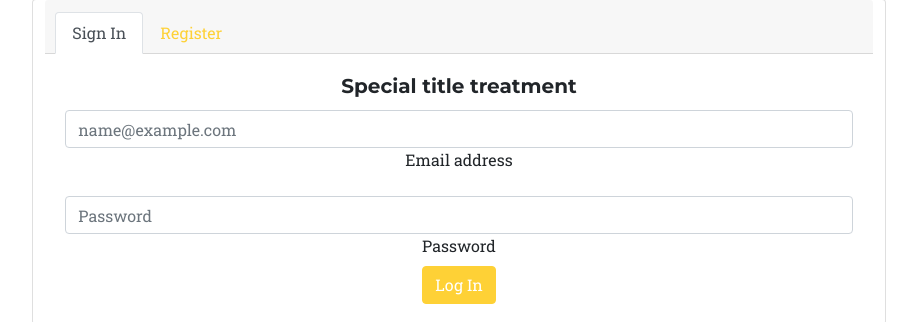
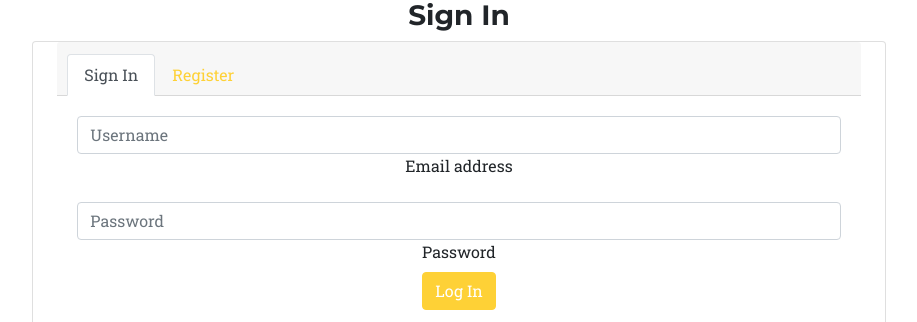
Before and after one commit to Code-Institute-Submissions/Third-Milestone-Project-Cookbook1, a Flask app: page /login in a window 1280 px wide. Shown: the part 715-1037 px from the top of the page, without its empty margins (181-1098 px from the left). Run offline with Flask 2, Linux system fonts and the light colour scheme; some libraries are stand-ins or nearby versions; some web fonts are replaced.

Commit message:
linked register/sign with the correct classes and added app.py route

```diff
--- a/templates/login.html
+++ b/templates/login.html
@@ -1,7 +1,10 @@
 {% extends "base.html" %}
 {% block content %}
 
-<div class="card text-center col-8 offset-2">
+<h3 class="text-center">Sign In</h3>
+
+<div class="card text-center col-8 offset-2 method="POST" action="{{  url_for('login')  }}">
+    <div class="form-container container">
     <div class="card-header">
         <ul class="nav nav-tabs card-header-tabs">
         <li class="nav-item">
@@ -13,18 +16,20 @@
         </ul>
     </div>
     <div class="card-body">
-    <h5 class="card-title">Special title treatment</h5>
+
         <div class="form-floating mb-3">
-  <input type="email" class="form-control" id="floatingInput" placeholder="name@example.com">
-  <label for="floatingInput">Email address</label>
+    <input type="text" class="form-control" id="loginInput" name="loginInput" placeholder="Username">
+    <label for="loginInput">Email address</label>
     </div>
     <div class="form-floating">
-  <input type="password" class="form-control" id="floatingPassword" placeholder="Password">
-  <label for="floatingPassword">Password</label>
+    <input type="password" class="form-control" id="loginPassword" name="loginPasswor" placeholder="Password">
+    <label for="loginPasswor">Password</label>
     </div>
         <a href="#" class="btn btn-primary">Log In</a>
     </div>
 </div>
+</div>
+
 
 
 {% endblock %}
```
Also changed, not shown: templates/register.html (+7 -4 lines). Lines whose indentation alone changed are shown as unchanged.
